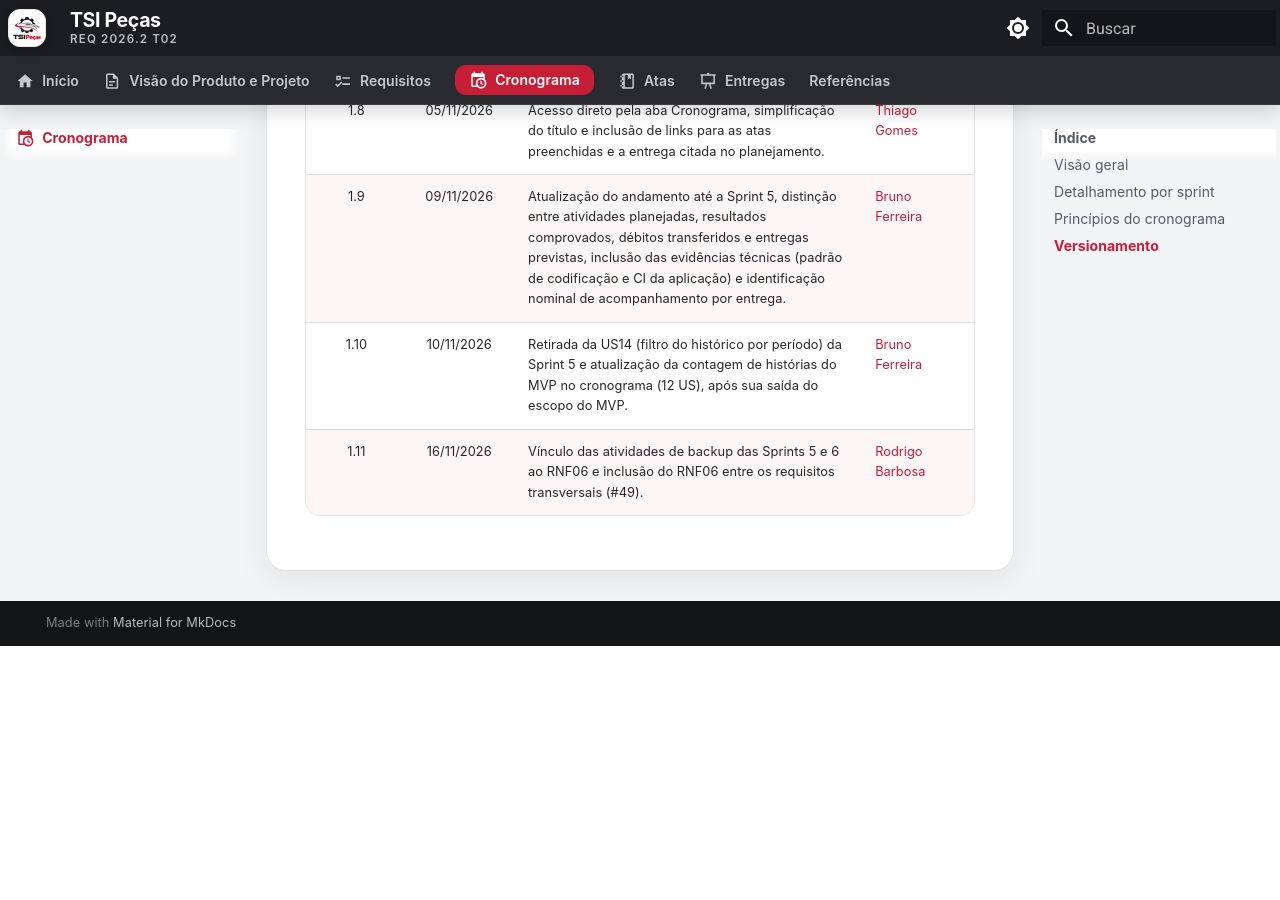
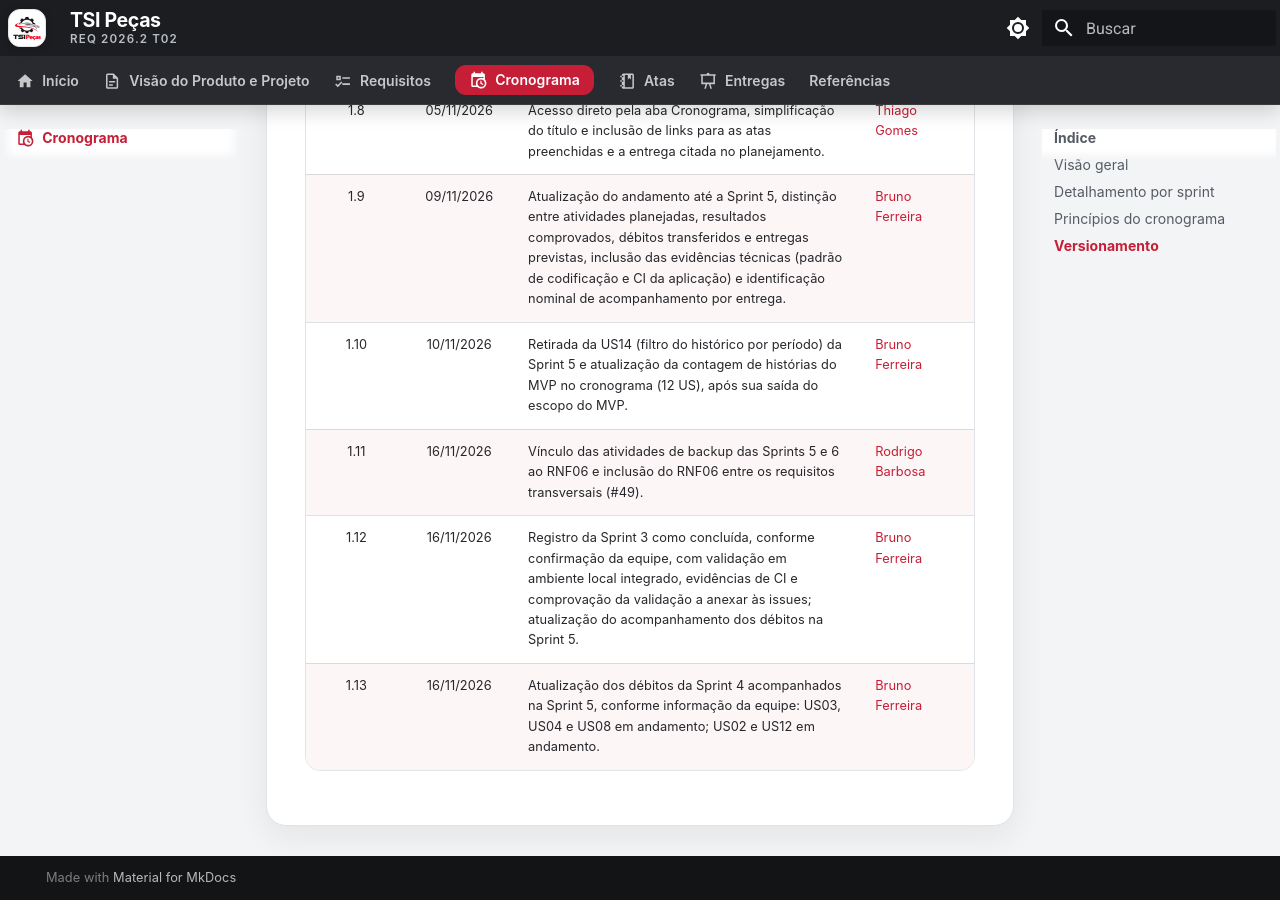
Before and after one commit to mdsreq-fga-unb/REQ-202562-T02-TSI-AutoPecas, an MkDocs documentation site: the page built from docs/visao-produto/cronograma-e-entregas.md, in a window 1280 px wide and 900 px high, scrolled down 4103 px. Built offline with MkDocs 1.6.1 and Material for MkDocs 9.7.7, drawn with Linux system fonts in a browser that asks for light colours; comment, search, counter and statistics services are not loaded; before the commit the page ends 4749 px from its top, so only the background shows below that; some of the changed text lies outside the part shown.

Commit message:
docs: atualização do cronograma

```diff
--- a/docs/visao-produto/cronograma-e-entregas.md
+++ b/docs/visao-produto/cronograma-e-entregas.md
@@ -44,7 +44,7 @@ Selecione uma sprint para consultar seu planejamento completo.
 <td data-label="Sprint"><a href="#sprint-3" data-sprint-link>Sprint 3</a></td>
 <td data-label="Período"><time datetime="2026-10-09">09/10/2026</time><br>a <time datetime="2026-10-22">22/10/2026</time></td>
 <td data-label="Foco">Cadastro, edição e status das peças</td>
-<td data-label="Status"><span class="delivery-status schedule-status--debt">Parcial</span></td>
+<td data-label="Status"><span class="delivery-status delivery-status--done">Concluída</span></td>
 </tr>
 <tr>
 <td data-label="Sprint"><a href="#sprint-4" data-sprint-link>Sprint 4</a></td>
@@ -145,7 +145,7 @@ Apresentação dos requisitos e funcionalidades levantados ao proprietário para
 
 **Objetivo**
 
-Consolidar os requisitos e o backlog priorizado e definir os padrões técnicos do projeto, sem desenvolvimento de funcionalidades
+Consolidar os requisitos e o backlog priorizado e definir os padrões técnicos do projeto, sem andamento de funcionalidades
 
 **Histórias previstas**
 
@@ -174,7 +174,7 @@ Validação do escopo e dos critérios de aceite do MVP com o proprietário —
 </details>
 
 <details class="sprint-details" id="sprint-3" markdown="1">
-<summary><span class="sprint-details__title">Sprint 3</span><span class="sprint-details__period"><time datetime="2026-10-09">09/10/2026</time> a <time datetime="2026-10-22">22/10/2026</time></span><span class="delivery-status schedule-status--debt">Parcial</span></summary>
+<summary><span class="sprint-details__title">Sprint 3</span><span class="sprint-details__period"><time datetime="2026-10-09">09/10/2026</time> a <time datetime="2026-10-22">22/10/2026</time></span><span class="delivery-status delivery-status--done">Concluída</span></summary>
 <div class="sprint-details__body" markdown="1">
 
 **Objetivo**
@@ -199,13 +199,16 @@ Definir o DoR e o DoD; corrigir os apontamentos da Unidade 2; iniciar o catálog
 - Estruturação dos 3 épicos (`#41` a `#43`) e das 13 histórias de usuário do MVP (`#27` a `#39`) no [GitHub Issues e GitHub Projects](interacao-equipe-cliente.md#evidencias) — *Acompanhamento: Thiago Gomes, Rodrigo Barbosa e Luiz Moreira*
 - [Validação assíncrona do papel de Gerente de projeto / Product Owner com o cliente](../atas/validacao-papel-po.md) — *Acompanhamento: Luiz Moreira e João Melo*
 
-**Débito transferido para a Sprint 5**
+**Conclusão e acompanhamento**
 
-- A implementação de [US01](requisitos-de-software.md#rf01) ([Issue #27](https://github.com/mdsreq-fga-unb/REQ-202562-T02-TSI-AutoPecas/issues/27)), [US05](requisitos-de-software.md#rf05) ([Issue #31](https://github.com/mdsreq-fga-unb/REQ-202562-T02-TSI-AutoPecas/issues/31)) e [US06](requisitos-de-software.md#rf06) ([Issue #32](https://github.com/mdsreq-fga-unb/REQ-202562-T02-TSI-AutoPecas/issues/32)), bem como a validação da cobertura de testes na CI e a demonstração dessas telas ao cliente, não foram concluídas no período e foram reprogramadas como débito para a [Sprint 5](#sprint-5) — *Acompanhamento: Bruno Ferreira, Luiz Moreira, Rodrigo Barbosa e Leonardo Lopes*
+- US01 (cadastro), US05 (edição) e US06 (alteração de status) implementadas e integradas pelo [PR #65](https://github.com/mdsreq-fga-unb/REQ-202562-T02-TSI-AutoPecas/pull/65), em 14/11/2026. Os débitos de implementação originalmente transferidos para a Sprint 5 foram atendidos após o período planejado da Sprint 3; o status atual registra sua conclusão, sem atribuir essas entregas ao período de outubro.
+- Testes automatizados, lint, formatação, build e contêineres aprovados, com relatórios de cobertura publicados na [execução de CI do PR #65](https://github.com/mdsreq-fga-unb/REQ-202562-T02-TSI-AutoPecas/actions/runs/43621478818).
 
 **Validação com o cliente**
 
-Confirmação da lista final de 13 RFs do MVP ([Ata da Sprint 3](../atas/sprint-3.md)) e [validação do papel de PO](../atas/validacao-papel-po.md); demonstração das telas de cadastro, edição e status transferida como débito para a Sprint 5 — *Acompanhamento: João Melo (PO) e Luiz Moreira*
+Além da confirmação histórica da lista de 13 RFs do MVP ([Ata da Sprint 3](../atas/sprint-3.md)) e da [validação do papel de PO](../atas/validacao-papel-po.md), as funcionalidades de cadastro, edição e alteração de status foram validadas com o cliente em **ambiente local integrado**, com interface, API e banco de dados, conforme confirmação da equipe registrada nesta atualização. Para esta validação, foi adotado o ambiente local, sem exigir um ambiente de homologação separado neste momento — *Acompanhamento: João Melo (PO) e Luiz Moreira*.
+
+**Pendência documental:** anexar a comprovação da validação às [issues #27 (US01)](https://github.com/mdsreq-fga-unb/REQ-202562-T02-TSI-AutoPecas/issues/27), [#31 (US05)](https://github.com/mdsreq-fga-unb/REQ-202562-T02-TSI-AutoPecas/issues/31) e [#32 (US06)](https://github.com/mdsreq-fga-unb/REQ-202562-T02-TSI-AutoPecas/issues/32), identificando a data da sessão, os participantes, a versão testada e o resultado. O registro de conclusão da sprint não substitui as evidências individuais da DoD.
 
 **Registro da sprint:** [Ata da Sprint 3](../atas/sprint-3.md) · [Validação assíncrona do papel de PO](../atas/validacao-papel-po.md)
 
@@ -244,6 +247,18 @@ Concluir o catálogo de peças, importar peças em lote e iniciar o controle de
 
 - Como o esforço da sprint concentrou-se na reestruturação e automação do catálogo único e da rastreabilidade ([PR #56](https://github.com/mdsreq-fga-unb/REQ-202562-T02-TSI-AutoPecas/pull/56)), a implementação das histórias [US03](requisitos-de-software.md#rf03) ([Issue #29](https://github.com/mdsreq-fga-unb/REQ-202562-T02-TSI-AutoPecas/issues/29)), [US04](requisitos-de-software.md#rf04) ([Issue #30](https://github.com/mdsreq-fga-unb/REQ-202562-T02-TSI-AutoPecas/issues/30)), [US02](requisitos-de-software.md#rf02) ([Issue #28](https://github.com/mdsreq-fga-unb/REQ-202562-T02-TSI-AutoPecas/issues/28)), [US08](requisitos-de-software.md#rf08) ([Issue #33](https://github.com/mdsreq-fga-unb/REQ-202562-T02-TSI-AutoPecas/issues/33)) e [US12](requisitos-de-software.md#rf12) ([Issue #36](https://github.com/mdsreq-fga-unb/REQ-202562-T02-TSI-AutoPecas/issues/36)) e o ensaio da carga inicial foram transferidos como débito para a [Sprint 5](#sprint-5) — *Acompanhamento: Bruno Ferreira, Luiz Moreira, Rodrigo Barbosa e Leonardo Lopes*
 
+**Situação atual dos débitos**
+
+Conforme atualização informada pela equipe, as histórias transferidas para a Sprint 5 estão nas seguintes situações. O acompanhamento atual preserva o registro do que foi realizado no período original da Sprint 4.
+
+| História | Situação atual | Acompanhamento |
+| --- | --- | --- |
+| [US03 — Associar veículo à peça](requisitos-de-software.md#rf03) | Em andamento | [Issue #29](https://github.com/mdsreq-fga-unb/REQ-202562-T02-TSI-AutoPecas/issues/29) |
+| [US04 — Buscar peça](requisitos-de-software.md#rf04) | Em andamento | [Issue #30](https://github.com/mdsreq-fga-unb/REQ-202562-T02-TSI-AutoPecas/issues/30) |
+| [US08 — Registrar entrada de peças](requisitos-de-software.md#rf08) | Em andamento | [Issue #33](https://github.com/mdsreq-fga-unb/REQ-202562-T02-TSI-AutoPecas/issues/33) |
+| [US02 — Importar peças via planilha](requisitos-de-software.md#rf02) | Em andamento | [Issue #28](https://github.com/mdsreq-fga-unb/REQ-202562-T02-TSI-AutoPecas/issues/28) |
+| [US12 — Consultar saldo](requisitos-de-software.md#rf12) | Em andamento | [Issue #36](https://github.com/mdsreq-fga-unb/REQ-202562-T02-TSI-AutoPecas/issues/36) |
+
 **Validação com o cliente**
 
 A demonstração do catálogo completo, da importação e do saldo com amostra da planilha foi reprogramada para ocorrer junto à validação da Sprint 5 — *Acompanhamento: João Melo (PO)*
@@ -262,13 +277,14 @@ Quitar os débitos técnicos e de implementação das Sprints 3 e 4, completar a
 **Histórias previstas**
 
 - **Previstas na Sprint 5:** [US09](requisitos-de-software.md#rf09), [US10](requisitos-de-software.md#rf10), [US15](requisitos-de-software.md#rf15), [US16](requisitos-de-software.md#rf16)
-- **Débito recebido das Sprints 3 e 4:** [US01](requisitos-de-software.md#rf01), [US05](requisitos-de-software.md#rf05), [US06](requisitos-de-software.md#rf06), [US03](requisitos-de-software.md#rf03), [US04](requisitos-de-software.md#rf04), [US02](requisitos-de-software.md#rf02), [US08](requisitos-de-software.md#rf08), [US12](requisitos-de-software.md#rf12)
+- **Débitos concluídos:** [US01](requisitos-de-software.md#rf01), [US05](requisitos-de-software.md#rf05) e [US06](requisitos-de-software.md#rf06), acompanhadas na [Sprint 3](#sprint-3).
+- **Débitos em andamento:** [US02](requisitos-de-software.md#rf02), [US03](requisitos-de-software.md#rf03), [US04](requisitos-de-software.md#rf04), [US08](requisitos-de-software.md#rf08) e [US12](requisitos-de-software.md#rf12).
 
 **Atividades planejadas**
 
 - Estruturação do monorepo da aplicação (`frontend/` e `backend/`), containerização Docker e configuração do pipeline de CI da aplicação com cobertura de testes (quitação do débito técnico de infraestrutura)
-- Quitação do débito de desenvolvimento da Sprint 3: cadastro ([US01](requisitos-de-software.md#rf01)), edição ([US05](requisitos-de-software.md#rf05)) e alteração de status de peça ([US06](requisitos-de-software.md#rf06))
-- Quitação do débito de desenvolvimento da Sprint 4: associação por veículo ([US03](requisitos-de-software.md#rf03)), busca ([US04](requisitos-de-software.md#rf04)), importação via planilha `.xlsx` ([US02](requisitos-de-software.md#rf02)), entrada de peças ([US08](requisitos-de-software.md#rf08)), consulta de saldo ([US12](requisitos-de-software.md#rf12)) e ensaio da carga inicial
+- Quitação do débito de desenvolvimento da Sprint 3 (realizada; comprovação da validação local a anexar às issues): cadastro ([US01](requisitos-de-software.md#rf01)), edição ([US05](requisitos-de-software.md#rf05)) e alteração de status de peça ([US06](requisitos-de-software.md#rf06))
+- Quitação do débito de desenvolvimento da Sprint 4 (US03, US04 e US08 em andamento; US02 e US12 em andamento): associação por veículo ([US03](requisitos-de-software.md#rf03)), busca ([US04](requisitos-de-software.md#rf04)), importação via planilha `.xlsx` ([US02](requisitos-de-software.md#rf02)), entrada de peças ([US08](requisitos-de-software.md#rf08)), consulta de saldo ([US12](requisitos-de-software.md#rf12)) e ensaio da carga inicial
 - Escopo da Sprint 5: saída manual ([US09](requisitos-de-software.md#rf09)), ajuste de inventário ([US10](requisitos-de-software.md#rf10)), registro de venda com baixa automática ([US15](requisitos-de-software.md#rf15)) e cancelamento de venda com reversão ([US16](requisitos-de-software.md#rf16))
 - Testes unitários via TDD e testes de sistema do fluxo cadastro → entrada → venda → cancelamento → saldo
 - Preparação da configuração de produção e das instruções de implantação, com verificação do procedimento pela equipe
@@ -284,8 +300,8 @@ Quitar os débitos técnicos e de implementação das Sprints 3 e 4, completar a
 
 **Entregas em execução na sprint (a comprovar)**
 
-- Catálogo de peças ([EP01](requisitos-de-software.md#ep01) — [US01](requisitos-de-software.md#rf01), [US02](requisitos-de-software.md#rf02), [US03](requisitos-de-software.md#rf03), [US04](requisitos-de-software.md#rf04), [US05](requisitos-de-software.md#rf05), [US06](requisitos-de-software.md#rf06)) — *Acompanhamento: Bruno Ferreira e Luiz Moreira (Back-end), Rodrigo Barbosa (Front-end), Leonardo Lopes e Thiago Gomes (QA/Requisitos)*
-- Movimentações e saldo ([EP02](requisitos-de-software.md#ep02) — [US08](requisitos-de-software.md#rf08), [US09](requisitos-de-software.md#rf09), [US10](requisitos-de-software.md#rf10), [US12](requisitos-de-software.md#rf12)) — *Acompanhamento: Bruno Ferreira e Luiz Moreira (Back-end), Rodrigo Barbosa (Front-end) e Leonardo Lopes (QA)*
+- Complementação do catálogo de peças ([EP01](requisitos-de-software.md#ep01) — [US02](requisitos-de-software.md#rf02) em andamento); US03 e US04 em andamento; US01, US05 e US06 concluídas, registradas na [Sprint 3](#sprint-3) — *Acompanhamento: Bruno Ferreira e Luiz Moreira (Back-end), Rodrigo Barbosa (Front-end), Leonardo Lopes e Thiago Gomes (QA/Requisitos)*
+- Movimentações e saldo ([EP02](requisitos-de-software.md#ep02) — [US09](requisitos-de-software.md#rf09), [US10](requisitos-de-software.md#rf10) e [US12](requisitos-de-software.md#rf12), esta última em andamento); [US08](requisitos-de-software.md#rf08) em andamento — *Acompanhamento: Bruno Ferreira e Luiz Moreira (Back-end), Rodrigo Barbosa (Front-end) e Leonardo Lopes (QA)*
 - Registro e cancelamento de vendas ([EP03](requisitos-de-software.md#ep03) — [US15](requisitos-de-software.md#rf15), [US16](requisitos-de-software.md#rf16)) — *Acompanhamento: Luiz Moreira (Back-end), Rodrigo Barbosa (Front-end), Leonardo Lopes (QA) e João Melo (PO)*
 - Ensaio da carga inicial, procedimento de backup/restauração testado (RNF06), instruções de implantação, manual preliminar e homologação do MVP — *Acompanhamento: Bruno Ferreira e Luiz Moreira (infraestrutura/backup), Thiago Gomes e Leonardo Lopes (manual e roteiro de aceitação) e João Melo (validação com o cliente)*
 
@@ -363,3 +379,5 @@ Conferência prevista dos cadastros e saldos iniciais, acompanhamento dos fluxos
 | 1.9 | 09/11/2026 | Atualização do andamento até a Sprint 5, distinção entre atividades planejadas, resultados comprovados, débitos transferidos e entregas previstas, inclusão das evidências técnicas (padrão de codificação e CI da aplicação) e identificação nominal de acompanhamento por entrega. | [Bruno Ferreira](https://github.com/brunnf) |
 | 1.10 | 10/11/2026 | Retirada da US14 (filtro do histórico por período) da Sprint 5 e atualização da contagem de histórias do MVP no cronograma (12 US), após sua saída do escopo do MVP. | [Bruno Ferreira](https://github.com/brunnf) |
 | 1.11 | 16/11/2026 | Vínculo das atividades de backup das Sprints 5 e 6 ao RNF06 e inclusão do RNF06 entre os requisitos transversais (#49). | [Rodrigo Barbosa](https://github.com/RodrigoCBarbosa) |
+| 1.12 | 16/11/2026 | Registro da Sprint 3 como concluída, conforme confirmação da equipe, com validação em ambiente local integrado, evidências de CI e comprovação da validação a anexar às issues; atualização do acompanhamento dos débitos na Sprint 5. | [Bruno Ferreira](https://github.com/brunnf) |
+| 1.13 | 16/11/2026 | Atualização dos débitos da Sprint 4 acompanhados na Sprint 5, conforme informação da equipe: US03, US04 e US08 em andamento; US02 e US12 em andamento. | [Bruno Ferreira](https://github.com/brunnf) |
```
